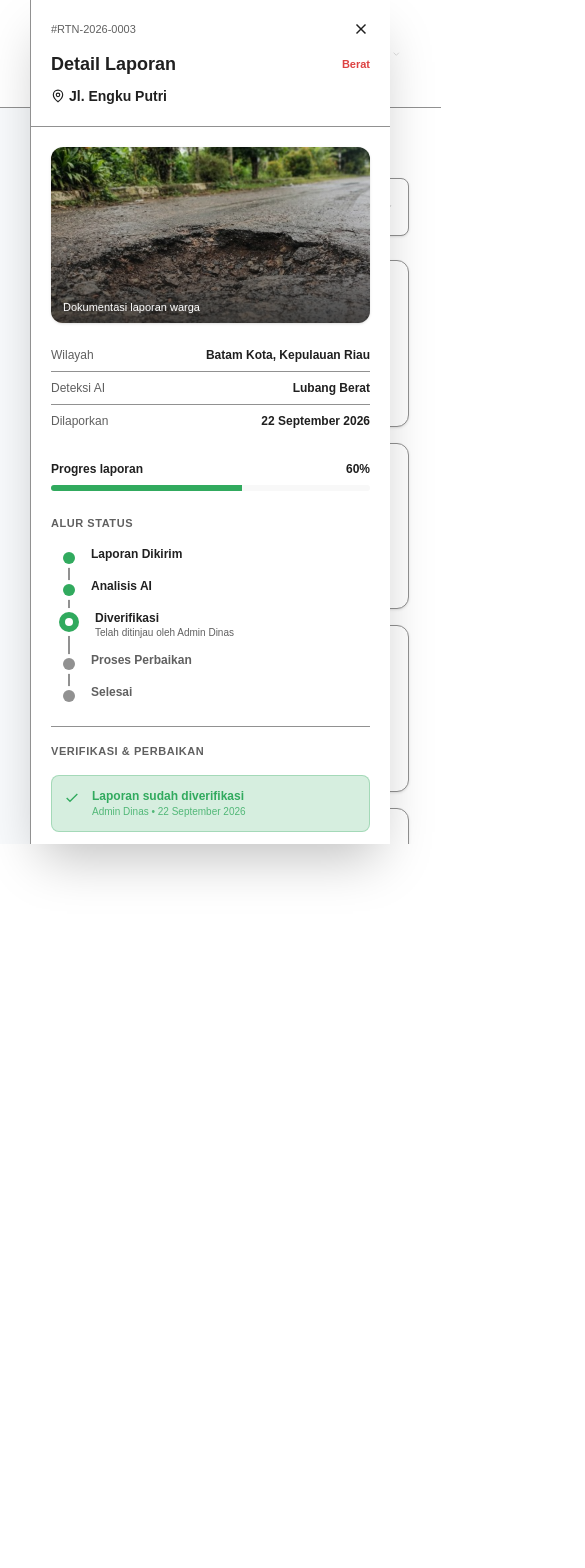
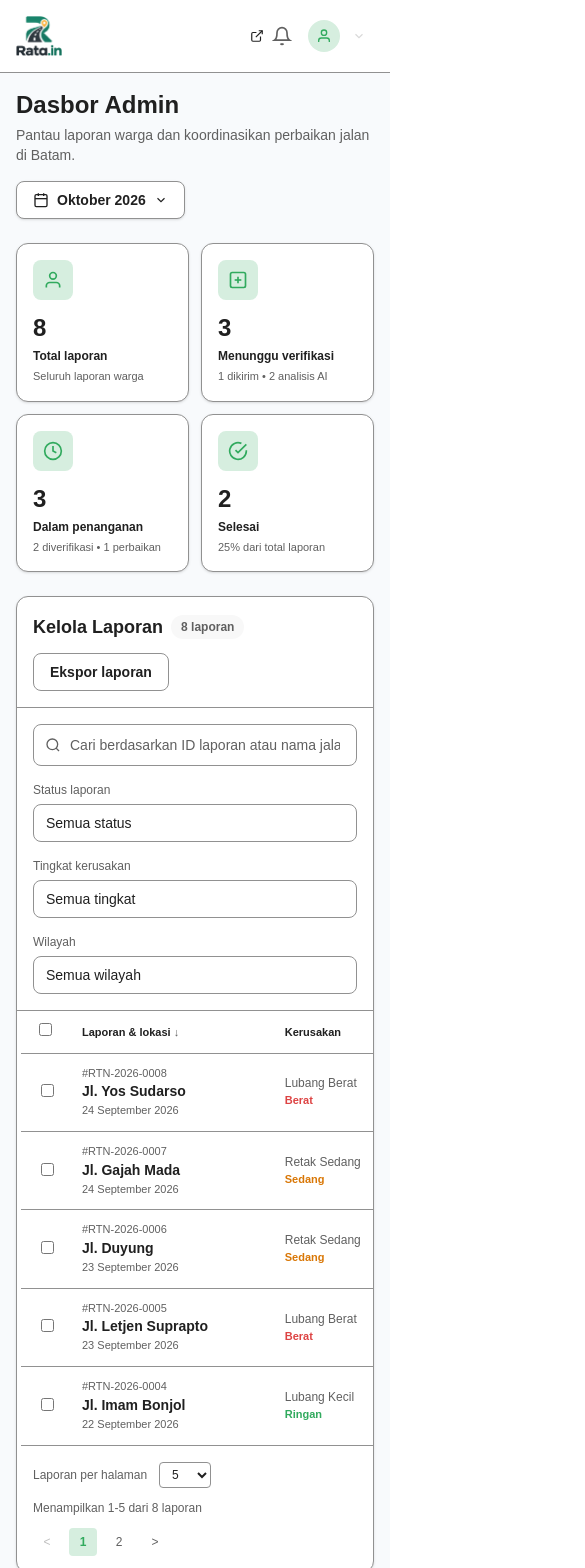
Before and after one commit to NBFiidly/rata-in-web, a React (Vite) app: page /admin in a window 390 px wide. Shown: the top 1568 px of the page, 585 px wide, since content can reach past the window. Before the commit the page ends 844 px from the top, so only its background shows below. Built offline with nearby package versions, Linux system fonts and the light colour scheme.

Commit message:
refactor: improve layout and responsiveness in AdminDashboard component

```diff
--- a/src/pages/AdminDashboard.jsx
+++ b/src/pages/AdminDashboard.jsx
@@ -266,25 +266,25 @@ export default function AdminDashboard() {
   };
 
   return (
-    <div className="min-h-screen bg-[#F8FAFC] flex font-inter">
-      <div className="flex-1 flex">
+    <div className="min-h-screen bg-[#F8FAFC] flex flex-col lg:flex-row font-inter">
+      <div className="flex-1 flex min-w-0 flex-col lg:flex-row">
         <div
-          className={`flex-1 flex flex-col h-screen overflow-y-auto ${selectedReport ? "pr-90" : ""}`}
+          className={`flex-1 min-w-0 flex flex-col min-h-screen lg:h-screen lg:overflow-y-auto ${selectedReport ? "lg:pr-90" : ""}`}
         >
           {/* Header Atas */}
-          <header className="bg-white border-b border-grey-1 px-8 py-3 flex justify-between items-center">
+          <header className="bg-white border-b border-grey-1 px-4 sm:px-8 py-3 flex justify-between items-center gap-2">
             <img
               src={logo}
               alt="Rata.in Admin"
-              className="h-12 w-auto object-contain"
+              className="h-10 sm:h-12 w-auto object-contain"
             />
-            <div className="flex items-center gap-6">
+            <div className="flex items-center gap-2 sm:gap-6">
               <a
                 href="/"
                 target="_blank"
                 className="text-sm font-semibold text-black flex items-center gap-1 hover:text-green"
               >
-                Lihat situs warga{" "}
+                <span className="hidden sm:inline">Lihat situs warga</span>
                 <svg
                   width="14"
                   height="14"
@@ -298,7 +298,11 @@ export default function AdminDashboard() {
                   <line x1="10" y1="14" x2="21" y2="3" />
                 </svg>
               </a>
-              <button className="text-grey-2 hover:text-black">
+              <button
+                type="button"
+                aria-label="Notifikasi"
+                className="text-grey-2 hover:text-black"
+              >
                 <svg
                   width="20"
                   height="20"
@@ -333,7 +337,7 @@ export default function AdminDashboard() {
                       <circle cx="12" cy="7" r="4" />
                     </svg>
                   </div>
-                  <div className="flex flex-col">
+                  <div className="hidden sm:flex flex-col">
                     <span className="text-sm font-bold text-black leading-tight">
                       Admin Dinas
                     </span>
@@ -371,9 +375,9 @@ export default function AdminDashboard() {
             </div>
           </header>
 
-          <main className="p-8 flex flex-col gap-6">
+          <main className="p-4 sm:p-8 flex flex-col gap-6">
             {/* Judul & Date Picker */}
-            <div className="flex justify-between items-end">
+            <div className="flex flex-col gap-4 sm:flex-row sm:justify-between sm:items-end">
               <div>
                 <h1 className="text-2xl font-bold text-black mb-1">
                   Dasbor Admin
@@ -556,8 +560,8 @@ export default function AdminDashboard() {
             </div>
 
             {/* 4 Kartu Statistik */}
-            <div className="grid grid-cols-1 md:grid-cols-4 gap-4">
-              <div className="bg-white p-5 rounded-xl border border-grey-1 shadow-sm flex flex-col">
+            <div className="grid grid-cols-2 xl:grid-cols-4 gap-3 sm:gap-4">
+              <div className="bg-white p-4 sm:p-5 rounded-xl border border-grey-1 shadow-sm flex flex-col">
                 <div className="w-10 h-10 rounded-lg bg-soft-green text-green flex items-center justify-center mb-3">
                   <svg
                     width="20"
@@ -579,7 +583,7 @@ export default function AdminDashboard() {
                   Seluruh laporan warga
                 </span>
               </div>
-              <div className="bg-white p-5 rounded-xl border border-grey-1 shadow-sm flex flex-col">
+              <div className="bg-white p-4 sm:p-5 rounded-xl border border-grey-1 shadow-sm flex flex-col">
                 <div className="w-10 h-10 rounded-lg bg-soft-green text-green flex items-center justify-center mb-3">
                   <svg
                     width="20"
@@ -602,7 +606,7 @@ export default function AdminDashboard() {
                   1 dikirim • 2 analisis AI
                 </span>
               </div>
-              <div className="bg-white p-5 rounded-xl border border-grey-1 shadow-sm flex flex-col">
+              <div className="bg-white p-4 sm:p-5 rounded-xl border border-grey-1 shadow-sm flex flex-col">
                 <div className="w-10 h-10 rounded-lg bg-soft-green text-green flex items-center justify-center mb-3">
                   <svg
                     width="20"
@@ -624,7 +628,7 @@ export default function AdminDashboard() {
                   2 diverifikasi • 1 perbaikan
                 </span>
               </div>
-              <div className="bg-white p-5 rounded-xl border border-grey-1 shadow-sm flex flex-col">
+              <div className="bg-white p-4 sm:p-5 rounded-xl border border-grey-1 shadow-sm flex flex-col">
                 <div className="w-10 h-10 rounded-lg bg-soft-green text-green flex items-center justify-center mb-3">
                   <svg
                     width="20"
@@ -650,8 +654,8 @@ export default function AdminDashboard() {
 
             {/* Tabel Area */}
             <div className="bg-white rounded-xl border border-grey-1 shadow-sm flex flex-col pb-4">
-              <div className="p-5 flex justify-between items-center border-b border-grey-1">
-                <div className="flex items-center gap-3">
+              <div className="p-4 sm:p-5 flex flex-wrap justify-between items-center gap-3 border-b border-grey-1">
+                <div className="flex items-center gap-2 sm:gap-3">
                   <h2 className="text-lg font-bold text-black">
                     Kelola Laporan
                   </h2>
@@ -662,14 +666,14 @@ export default function AdminDashboard() {
                 <button
                   type="button"
                   onClick={handleExportReports}
-                  className="px-4 py-2 border border-grey-1 rounded-lg text-sm font-semibold text-black hover:bg-grey-light transition-colors"
+                  className="px-4 py-2 border border-grey-1 rounded-lg text-sm font-semibold text-black hover:bg-grey-light transition-colors whitespace-nowrap"
                 >
                   Ekspor laporan
                 </button>
               </div>
 
               {/* Filter Area */}
-              <div className="p-5 flex flex-col gap-4 border-b border-grey-1">
+              <div className="p-4 sm:p-5 flex flex-col gap-4 border-b border-grey-1">
                 <div className="relative w-full">
                   <svg
                     className="absolute left-3 top-1/2 -translate-y-1/2 text-grey-2"
@@ -696,7 +700,7 @@ export default function AdminDashboard() {
                   />
                 </div>
 
-                <div className="grid grid-cols-3 gap-4">
+                <div className="grid grid-cols-1 md:grid-cols-3 gap-4">
                   <div className="flex flex-col gap-1.5">
                     <label className="text-xs font-medium text-grey-2">
                       Status laporan
@@ -766,7 +770,7 @@ export default function AdminDashboard() {
 
               {/* Table Data */}
               <div className="overflow-x-auto">
-                <table className="w-full text-left border-collapse">
+                <table className="w-full min-w-[700px] text-left border-collapse">
                   <thead>
                     <tr className="border-b border-grey-1 text-[11px] text-black font-semibold">
                       <th className="py-3 px-5 w-10">
@@ -858,8 +862,8 @@ export default function AdminDashboard() {
               </div>
 
               {/* Pagination */}
-              <div className="px-5 pt-4 flex justify-between items-center text-xs text-grey-2 font-medium">
-                <div className="flex items-center gap-3">
+              <div className="px-4 sm:px-5 pt-4 flex flex-col sm:flex-row sm:justify-between sm:items-center gap-3 text-xs text-grey-2 font-medium">
+                <div className="flex flex-wrap items-center gap-3">
                   <label htmlFor="reports-per-page">Laporan per halaman</label>
                   <select
                     id="reports-per-page"
@@ -926,7 +930,7 @@ export default function AdminDashboard() {
 
         {/* ================= RIGHT PANEL (DETAIL LAPORAN) ================= */}
         {selectedReport && (
-          <aside className="w-90 bg-white border-l border-grey-1 fixed right-0 top-0 h-full z-30 isolate shadow-2xl overflow-y-auto flex flex-col">
+          <aside className="static w-full lg:fixed lg:w-90 bg-white border-t border-grey-1 lg:border-t-0 lg:border-l lg:right-0 lg:top-0 lg:h-full lg:z-30 lg:isolate lg:shadow-2xl lg:overflow-y-auto flex flex-col">
             <div className="p-5 border-b border-grey-1 flex flex-col gap-1 sticky top-0 bg-white z-10">
               <div className="flex justify-between items-center w-full mb-2">
                 <span className="text-[11px] font-medium text-grey-2">
```
